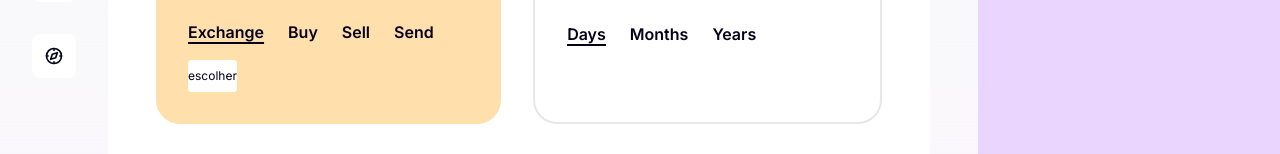
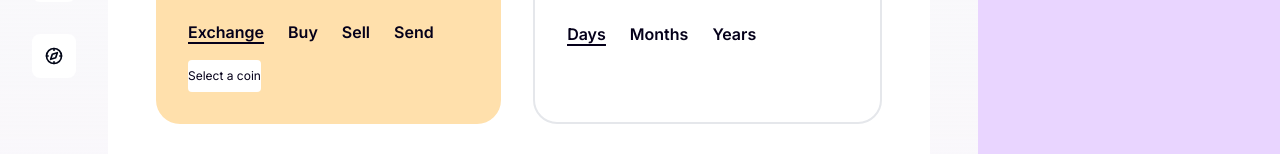
Before and after one commit to luisCislaghi/crypto-tailwind, a Next.js app: page /dashboard in a window 1280 px wide. Shown: the part 572-726 px from the top of the page. Built offline with nearby package versions, Linux system fonts and the light colour scheme.

Commit message:
fix: select

```diff
--- a/src/app/dashboard/page.tsx
+++ b/src/app/dashboard/page.tsx
@@ -8,7 +8,7 @@ import { PageTitle } from "@/components/page-title";
 import { TbArrowDownRight } from "react-icons/tb";
 import Table from "@/components/table";
 import NavMenu from "@/components/nav-menu";
-import Select from "@/components/select";
+import * as Select from "@/components/select";
 
 const Dashboard: React.FC = ({}) => {
   return (
@@ -43,7 +43,7 @@ const Dashboard: React.FC = ({}) => {
               }
             >
               <div>
-                <Select
+                <Select.Coins
                   options={[
                     { label: "asdas" },
                     { label: "kkkkkkk" },
--- a/src/components/select/index.tsx
+++ b/src/components/select/index.tsx
@@ -13,11 +13,7 @@ export type SelectProps = Pick<RadixSelect.SelectValueProps, "placeholder"> & {
   triggerProps?: Pick<RadixSelect.SelectTriggerProps, "aria-label">;
 };
 
-export const Select: FC<SelectProps> & DefaultSelectExtension = ({
-  triggerProps,
-  placeholder,
-  ...props
-}) => (
+const Select: FC<SelectProps> = ({ triggerProps, placeholder, ...props }) => (
   <>
     <RadixSelect.Root>
       <RadixSelect.Trigger
@@ -50,7 +46,7 @@ export const Select: FC<SelectProps> & DefaultSelectExtension = ({
   </>
 );
 
-Select.Coins = (props) => {
+const Coins: FC<SelectProps> = (props) => {
   console.log(coins);
   const options = Object.values(coins).map(
     (coin) =>
@@ -63,4 +59,4 @@ Select.Coins = (props) => {
   return <Select {...props} options={options} placeholder="Select a coin" />;
 };
 
-export default Select;
+export { Select, Coins };
--- a/src/components/select/item.tsx
+++ b/src/components/select/item.tsx
@@ -1,5 +1,3 @@
-"use client";
-
 import * as RadixSelect from "@radix-ui/react-select";
 import { TbCheck, TbChevronDown, TbChevronUp } from "react-icons/tb";
 import clsx from "clsx";
--- a/src/components/select/option.tsx
+++ b/src/components/select/option.tsx
@@ -1,5 +1,3 @@
-"use client";
-
 import * as RadixSelect from "@radix-ui/react-select";
 import { TbCheck, TbChevronDown, TbChevronUp } from "react-icons/tb";
 import clsx from "clsx";
```
